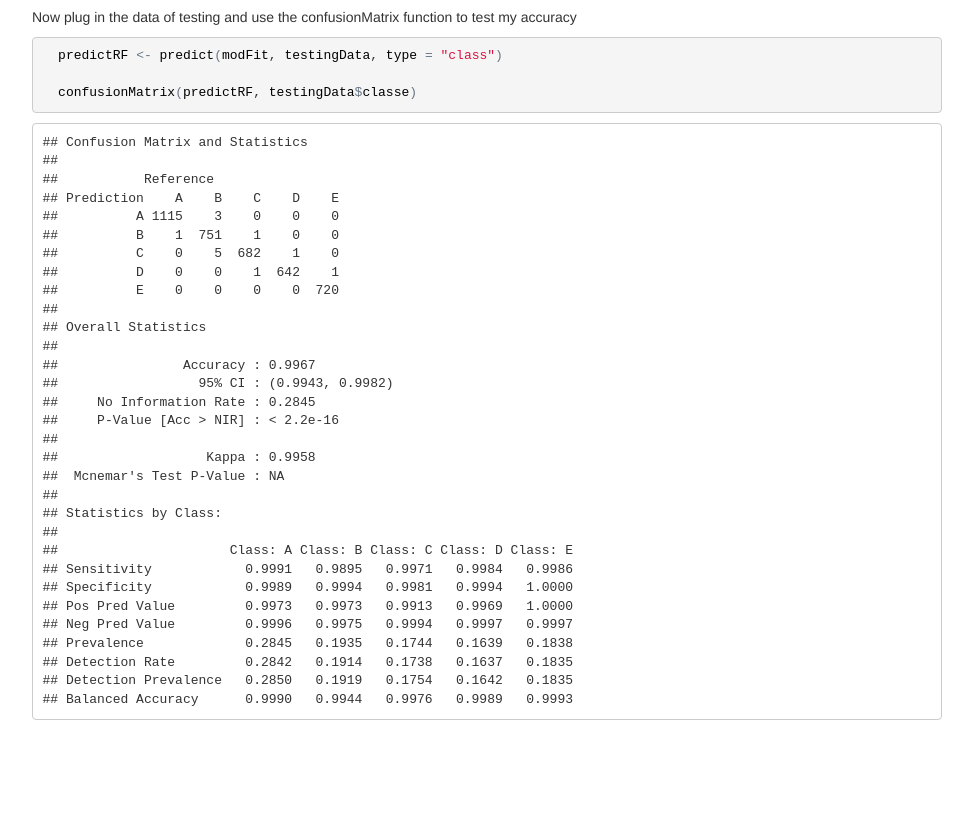
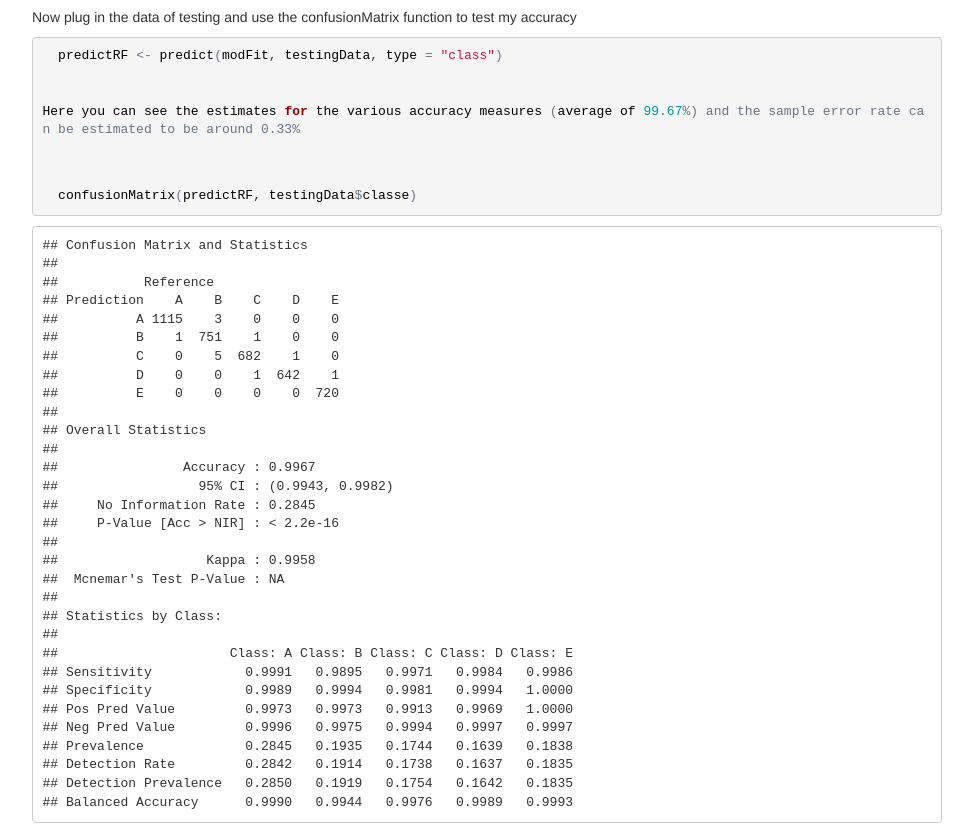
Before and after one commit to cipher982/cipher-fitbit-predictive-model.github.io, a plain HTML site: page index.html in a window 1280 px wide. Shown: the part 921-1754 px from the top of the page, without its empty margins (153-1126 px from the left). Before the commit the page ends 1651 px from the top, so only its background shows below. Drawn offline with nearby package versions, Linux system fonts and the light colour scheme; some packages are replaced by stand-ins of ours.

Commit message:
Update index.html

```diff
--- a/index.html
+++ b/index.html
@@ -95,6 +95,8 @@ img {
 <p>Now plug in the data of testing and use the confusionMatrix function to test my accuracy</p>
 <pre class="r"><code>  predictRF &lt;- predict(modFit, testingData, type = &quot;class&quot;)
 
+  <p>Here you can see the estimates for the various accuracy measures (average of 99.67%) and the sample error rate can be estimated to be around 0.33%</p>
+
   confusionMatrix(predictRF, testingData$classe)</code></pre>
 <pre><code>## Confusion Matrix and Statistics
 ##
```
